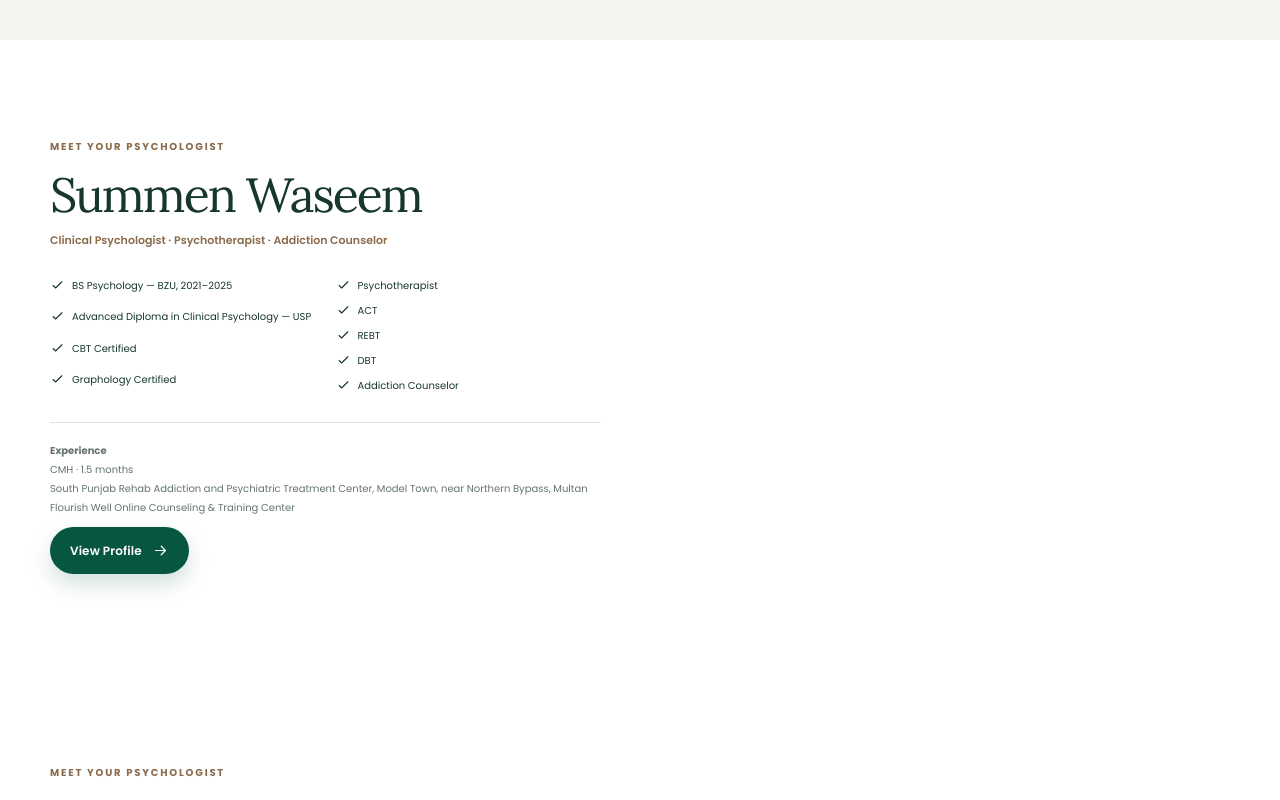
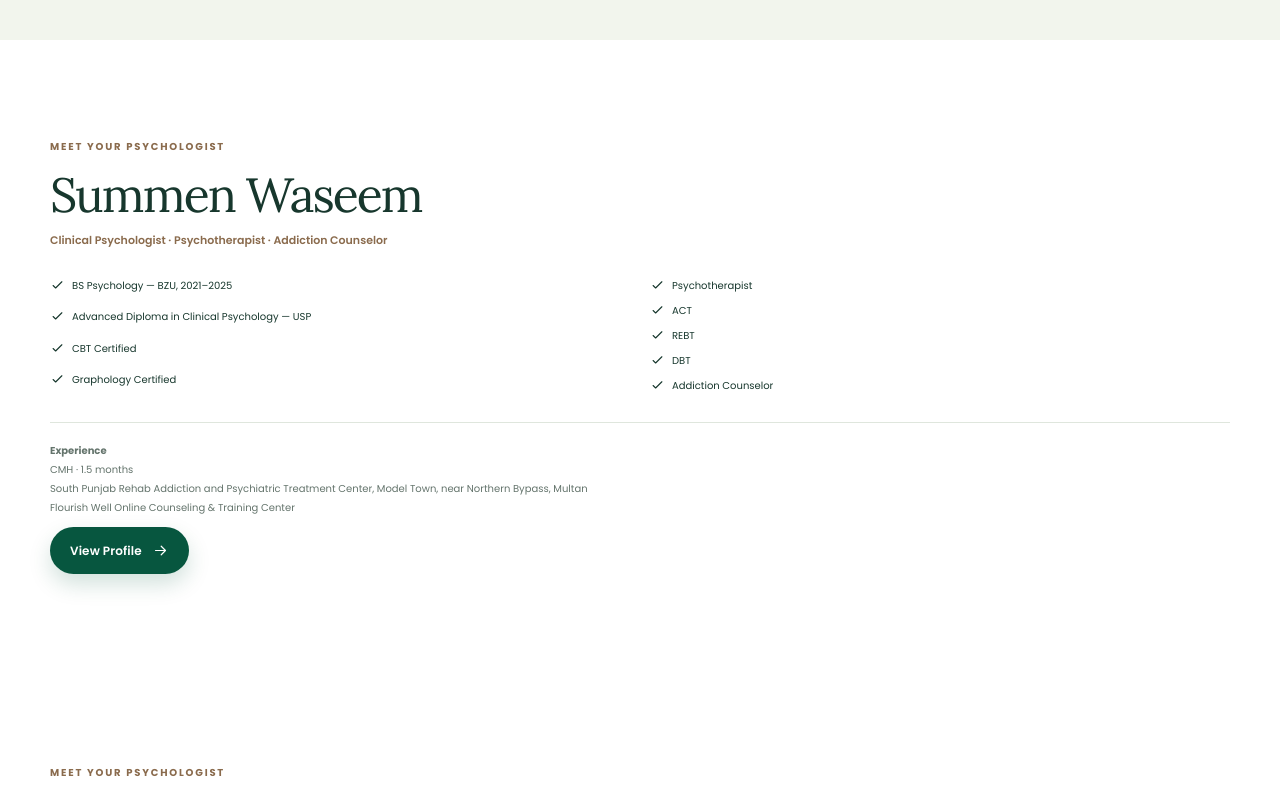
Before and after one commit to wajeeha-asad/Flourish-Well-Website, a React (Vite) app: page / in a window 1280 px wide. Shown: the part 2660-3460 px from the top of the page. Built offline with nearby package versions, Linux system fonts and the light colour scheme.

Commit message:
Adjust psychologist layouts after removing portraits

```diff
--- a/src/styles.css
+++ b/src/styles.css
@@ -213,3 +213,6 @@ input:focus,select:focus,textarea:focus{border-color:#75a88e;box-shadow:0 0 0 4p
 .profile-image img{object-fit:contain;object-position:center top;background:#f5f1e9;image-rendering:auto}
 .duaa-home-photo .profile-image-placeholder{width:80%;min-height:430px}
 @media(max-width:760px){.duaa-home-photo .profile-image-placeholder{width:100%;min-height:350px}}
+
+/* Psychologist sections are text-only; keep the profile content full-width. */
+.psych-grid,.psych-profile{grid-template-columns:1fr;gap:28px}
```
